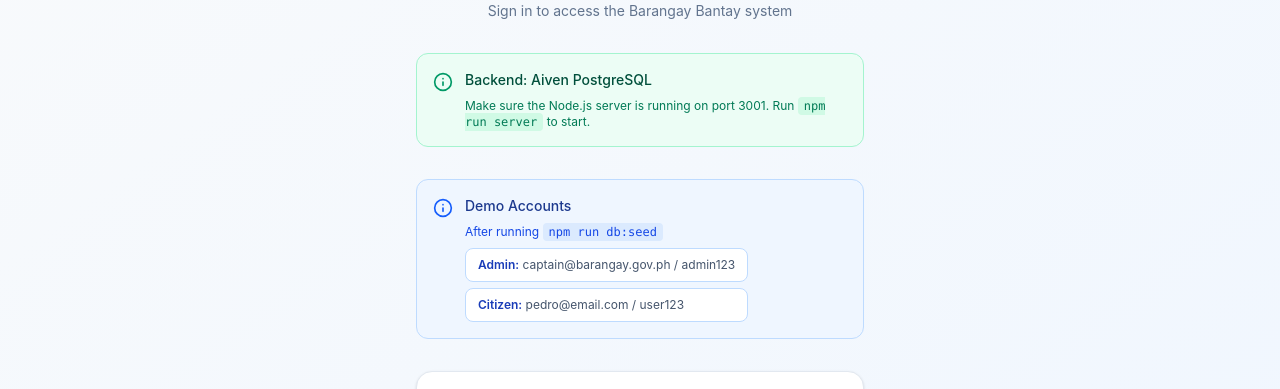
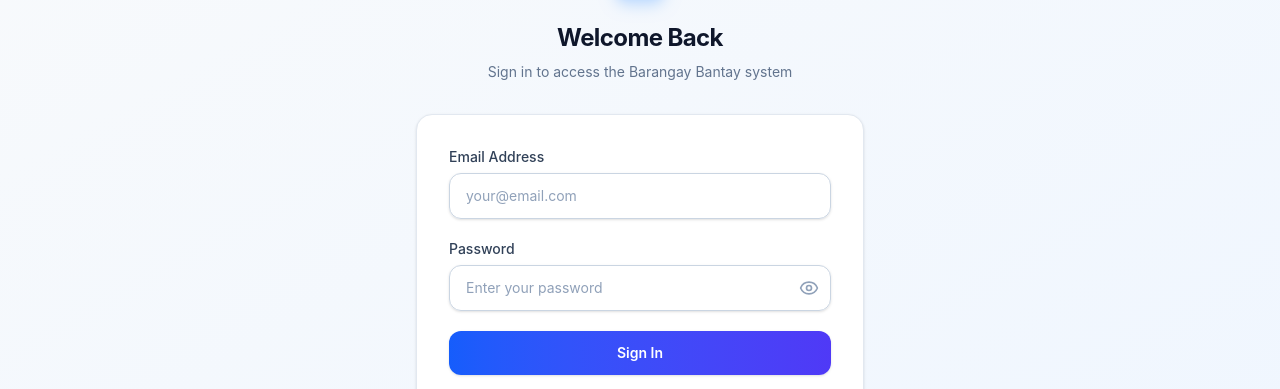
Before and after one commit to amoresvictorbaliad05-eng/final-na-siguro, a React (Vite) app: page /login in a window 1280 px wide. Shown: the part 232-621 px from the top of the page. Built offline with nearby package versions, Linux system fonts and the light colour scheme; no server answers.

Commit message:
remove demo boxes

```diff
--- a/src/pages/Login.tsx
+++ b/src/pages/Login.tsx
@@ -3,10 +3,6 @@ import { Link, useNavigate, useLocation } from 'react-router-dom';
 import { useAuth } from '../context/AuthContext';
 import { Shield, Eye, EyeOff, Loader2, AlertCircle, Info } from 'lucide-react';
 
-const demoCredentials = {
-  admin: { email: 'captain@barangay.gov.ph', password: 'admin123' },
-  user: { email: 'pedro@email.com', password: 'user123' },
-};
 
 export default function Login() {
   const { login } = useAuth();
@@ -39,12 +35,6 @@ export default function Login() {
     }
   };
 
-  const fillDemo = (role: 'admin' | 'user') => {
-    const creds = demoCredentials[role];
-    setEmail(creds.email);
-    setPassword(creds.password);
-    setError('');
-  };
 
   return (
     <div className="flex min-h-[calc(100vh-64px)] items-center justify-center bg-gradient-to-br from-slate-50 to-blue-50 px-4 py-12">
@@ -62,48 +52,6 @@ export default function Login() {
           </p>
         </div>
 
-        {/* Backend connection info */}
-        <div className="rounded-xl border border-emerald-200 bg-emerald-50 p-4">
-          <div className="flex items-start gap-3">
-            <Info className="mt-0.5 h-5 w-5 flex-shrink-0 text-emerald-600" />
-            <div className="space-y-2">
-              <p className="text-sm font-medium text-emerald-900">Backend: Aiven PostgreSQL</p>
-              <p className="text-xs text-emerald-700">
-                Make sure the Node.js server is running on port 3001.
-                Run <code className="rounded bg-emerald-100 px-1.5 py-0.5 font-mono">npm run server</code> to start.
-              </p>
-            </div>
-          </div>
-        </div>
-
-        {/* Demo credentials info */}
-        <div className="rounded-xl border border-blue-200 bg-blue-50 p-4">
-          <div className="flex items-start gap-3">
-            <Info className="mt-0.5 h-5 w-5 flex-shrink-0 text-blue-600" />
-            <div className="space-y-2">
-              <p className="text-sm font-medium text-blue-900">Demo Accounts</p>
-              <p className="text-xs text-blue-700">After running <code className="rounded bg-blue-100 px-1.5 py-0.5 font-mono">npm run db:seed</code></p>
-              <div className="space-y-1.5">
-                <button
-                  type="button"
-                  onClick={() => fillDemo('admin')}
-                  className="block w-full rounded-lg border border-blue-200 bg-white px-3 py-2 text-left text-xs transition-colors hover:bg-blue-50"
-                >
-                  <span className="font-semibold text-blue-800">Admin:</span>{' '}
-                  <span className="text-slate-600">captain@barangay.gov.ph / admin123</span>
-                </button>
-                <button
-                  type="button"
-                  onClick={() => fillDemo('user')}
-                  className="block w-full rounded-lg border border-blue-200 bg-white px-3 py-2 text-left text-xs transition-colors hover:bg-blue-50"
-                >
-                  <span className="font-semibold text-blue-800">Citizen:</span>{' '}
-                  <span className="text-slate-600">pedro@email.com / user123</span>
-                </button>
-              </div>
-            </div>
-          </div>
-        </div>
 
         {/* Login Form */}
         <form onSubmit={handleSubmit} className="space-y-5 rounded-2xl border border-slate-200 bg-white p-8 shadow-sm">
```
